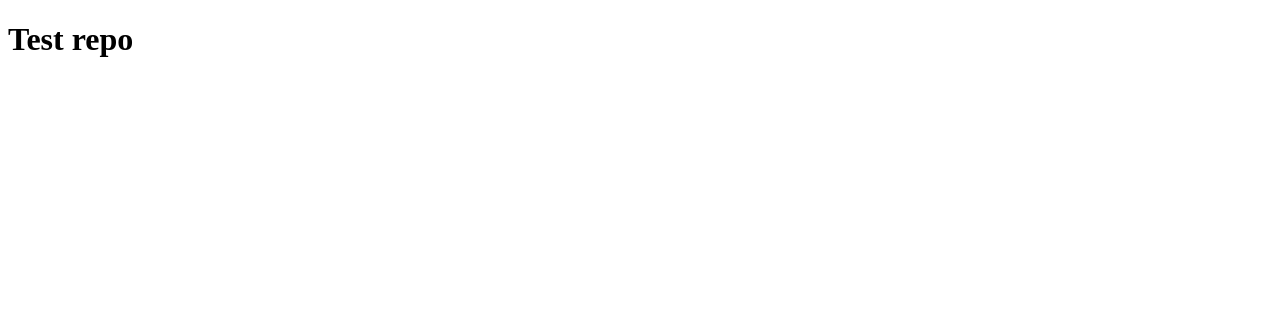
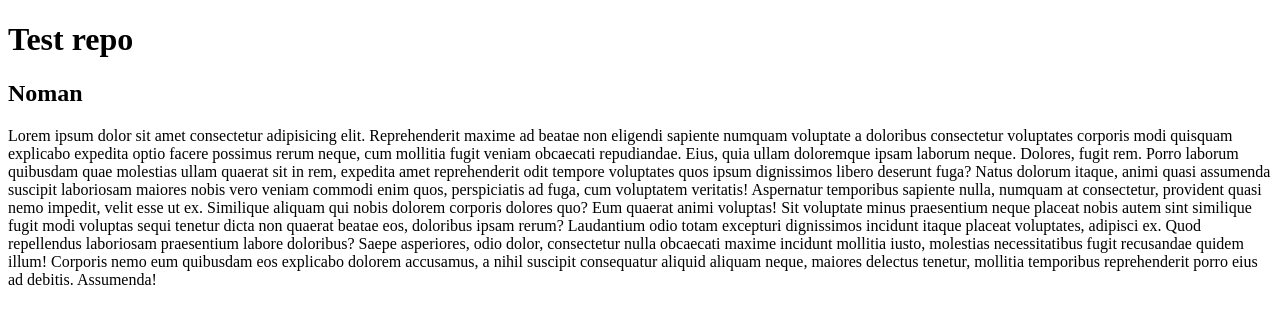
Before and after one commit to nomanmia128/repo, a plain HTML site: page index.html in a window 1280 px wide. Drawn offline with Linux system fonts and the light colour scheme.

Commit message:
added new text

```diff
--- a/index.html
+++ b/index.html
@@ -1,11 +1,30 @@
 <!DOCTYPE html>
 <html lang="en">
+
 <head>
     <meta charset="UTF-8">
     <meta name="viewport" content="width=device-width, initial-scale=1.0">
     <title>Document</title>
 </head>
+
 <body>
     <h1>Test repo</h1>
+    <h2>Noman</h2>
+    <p>Lorem ipsum dolor sit amet consectetur adipisicing elit. Reprehenderit maxime ad beatae non eligendi sapiente
+        numquam voluptate a doloribus consectetur voluptates corporis modi quisquam explicabo expedita optio facere
+        possimus rerum neque, cum mollitia fugit veniam obcaecati repudiandae. Eius, quia ullam doloremque ipsam laborum
+        neque. Dolores, fugit rem. Porro laborum quibusdam quae molestias ullam quaerat sit in rem, expedita amet
+        reprehenderit odit tempore voluptates quos ipsum dignissimos libero deserunt fuga? Natus dolorum itaque, animi
+        quasi assumenda suscipit laboriosam maiores nobis vero veniam commodi enim quos, perspiciatis ad fuga, cum
+        voluptatem veritatis! Aspernatur temporibus sapiente nulla, numquam at consectetur, provident quasi nemo
+        impedit, velit esse ut ex. Similique aliquam qui nobis dolorem corporis dolores quo? Eum quaerat animi voluptas!
+        Sit voluptate minus praesentium neque placeat nobis autem sint similique fugit modi voluptas sequi tenetur dicta
+        non quaerat beatae eos, doloribus ipsam rerum? Laudantium odio totam excepturi dignissimos incidunt itaque
+        placeat voluptates, adipisci ex. Quod repellendus laboriosam praesentium labore doloribus? Saepe asperiores,
+        odio dolor, consectetur nulla obcaecati maxime incidunt mollitia iusto, molestias necessitatibus fugit
+        recusandae quidem illum! Corporis nemo eum quibusdam eos explicabo dolorem accusamus, a nihil suscipit
+        consequatur aliquid aliquam neque, maiores delectus tenetur, mollitia temporibus reprehenderit porro eius ad
+        debitis. Assumenda!</p>
 </body>
+
 </html>
```
